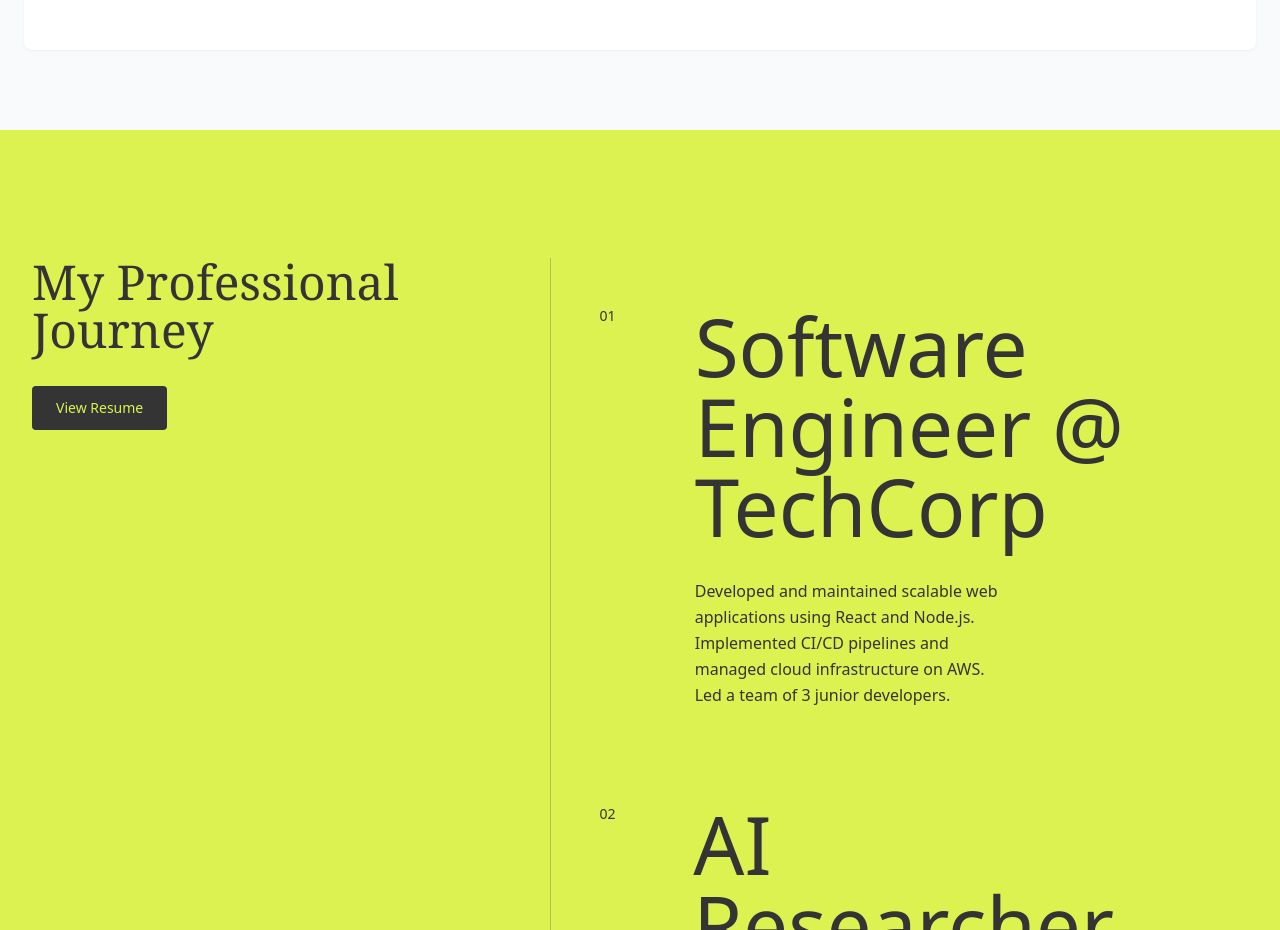
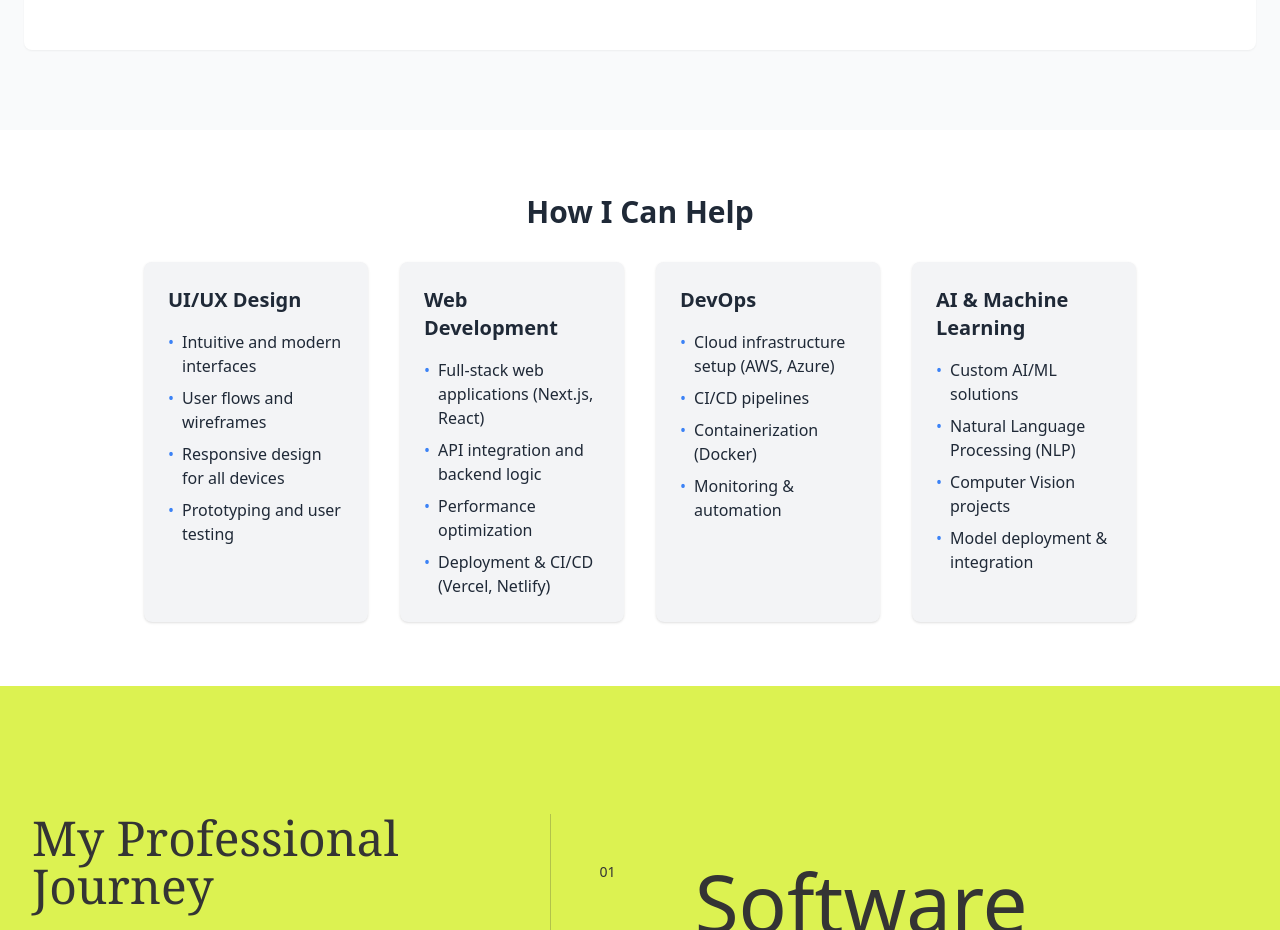
Before and after one commit to Sriharshareddy6464/Harsha, a Next.js app: page / in a window 1280 px wide. Shown: the part 2501-3431 px from the top of the page. Built offline with nearby package versions, Linux system fonts and the light colour scheme.

Commit message:
added howicanhelp section

```diff
--- /dev/null
+++ b/src/components/HowICanHelp.jsx
@@ -0,0 +1,63 @@
+const services = [
+  {
+    title: "UI/UX Design",
+    points: [
+      "Intuitive and modern interfaces",
+      "User flows and wireframes",
+      "Responsive design for all devices",
+      "Prototyping and user testing",
+    ],
+  },
+  {
+    title: "Web Development",
+    points: [
+      "Full-stack web applications (Next.js, React)",
+      "API integration and backend logic",
+      "Performance optimization",
+      "Deployment & CI/CD (Vercel, Netlify)",
+    ],
+  },
+  {
+    title: "DevOps",
+    points: [
+      "Cloud infrastructure setup (AWS, Azure)",
+      "CI/CD pipelines",
+      "Containerization (Docker)",
+      "Monitoring & automation",
+    ],
+  },
+  {
+    title: "AI & Machine Learning",
+    points: [
+      "Custom AI/ML solutions",
+      "Natural Language Processing (NLP)",
+      "Computer Vision projects",
+      "Model deployment & integration",
+    ],
+  },
+];
+
+export default function HowICanHelp() {
+  return (
+    <section className="py-16 bg-white dark:bg-gray-900" id="how-i-can-help">
+      <div className="max-w-5xl mx-auto px-4">
+        <h2 className="text-3xl font-bold mb-8 text-center">How I Can Help</h2>
+        <div className="grid md:grid-cols-4 gap-8">
+          {services.map((service) => (
+            <div key={service.title} className="bg-gray-100 dark:bg-gray-800 rounded-lg p-6 shadow">
+              <h3 className="text-xl font-semibold mb-4">{service.title}</h3>
+              <ul className="space-y-2">
+                {service.points.map((point) => (
+                  <li key={point} className="flex items-start">
+                    <span className="mr-2 text-blue-500">•</span>
+                    <span>{point}</span>
+                  </li>
+                ))}
+              </ul>
+            </div>
+          ))}
+        </div>
+      </div>
+    </section>
+  );
+}
--- a/src/pages/index.js
+++ b/src/pages/index.js
@@ -12,6 +12,7 @@ import Contact from '../components/Contact';
 import Footer from '../components/Footer';
 import LoadingScreen from '../components/LoadingScreen';
 import Experience from '../components/Experience';
+import HowICanHelp from '../components/HowICanHelp';
 
 export default function Home() {
   const [loading, setLoading] = useState(true);
@@ -73,6 +74,7 @@ export default function Home() {
           <Hero />
           <About />
           <Skills />
+          <HowICanHelp />
           <Experience {...experienceData} />
           <Projects />
           <AIProjects />
```
